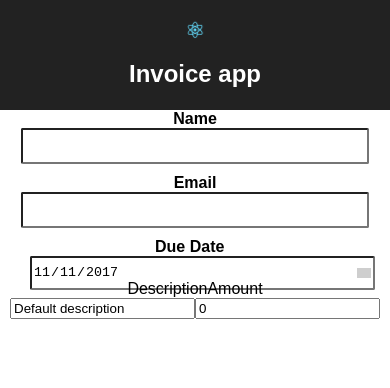
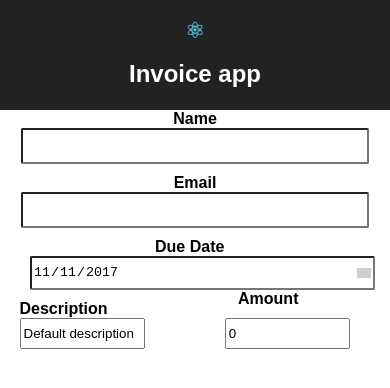
Before and after one commit to nirjashah/invoice-app, a React (Create React App) app: page / in a window 390 px wide. Shown: the top 388 px of the page. Built offline with nearby package versions, Linux system fonts and the light colour scheme.

Commit message:
comments and CSS responsive changes

```diff
--- a/src/components/CustomerInfoComponent.js
+++ b/src/components/CustomerInfoComponent.js
@@ -3,6 +3,7 @@ import '../style/CustomerInfoComponent.css';
 
 /**
  * CustomerInfoComponent renders Customer details like name and email
+ * ParentComponent: InvoiceContainer
  */
 class CustomerInfoComponent extends Component {
 
--- a/src/components/DateComponent.js
+++ b/src/components/DateComponent.js
@@ -3,6 +3,7 @@ import '../style/DateComponent.css';
 
 /**
  * DateComponent renders due date
+ * ParentComponent: InvoiceContainer
  */
 class DateComponent extends Component {
 
--- a/src/components/LineItemComponent.js
+++ b/src/components/LineItemComponent.js
@@ -1,7 +1,9 @@
 import React, {Component} from 'react';
+import '../style/LineItemComponent.css';
 
 /**
  * LineItemComponent renders single line item
+ * ParentComponent: LineItemsComponent
  */
 class LineItemComponent extends Component {
 
@@ -34,7 +36,7 @@ class LineItemComponent extends Component {
     render() {
         return (
                 <div className='line-items-input'>
-                    <input className='line-description'
+                    <input className='line-description-input'
                         id={this.props.id}
                         type="text"
                         defaultValue={this.props.lineDescription}
--- a/src/components/LineItemsComponent.js
+++ b/src/components/LineItemsComponent.js
@@ -1,8 +1,10 @@
 import React, {Component} from 'react';
 import LineItemComponent from './LineItemComponent.js';
+import '../style/LineItemsComponent.css';
 
 /**
  * LineItemsComponent renders line items
+ * ParentComponent: InvoiceContainer
  */
 class LineItemsComponent extends Component {
 
@@ -59,7 +61,7 @@ class LineItemsComponent extends Component {
     render() {
         return (
             <div>
-                <div className='line-items-container'>
+                <div className='line-items-label-container'>
                     <label className='description-label'>{`Description`}</label>
                     <label className='amount-label'>{`Amount`}</label>
                 </div>
--- a/src/style/CustomerInfoComponent.css
+++ b/src/style/CustomerInfoComponent.css
@@ -1,6 +1,6 @@
 .customer-name-input {
     width: 400px;
-    height: 30px;
+    height: 25px;
     margin-left: 50px;
     margin-bottom: 10px;
     border-radius: 2px;
@@ -11,7 +11,7 @@
 
 .customer-email-input {
     width: 400px;
-    height: 30px;
+    height: 25px;
     margin-left: 50px;
     margin-bottom: 10px;
     border-radius: 2px;
@@ -27,7 +27,7 @@
     margin-bottom: 10px;
 }
 
-@media screen and (max-width:420px){
+@media screen and (max-width:430px){
 
     .customer-name-input {
         width: 340px;
--- a/src/style/DateComponent.css
+++ b/src/style/DateComponent.css
@@ -24,7 +24,7 @@
 
 @media screen and (max-width:420px){
     .invoice-date-label{
-          padding-left: 60px;
+        padding-left: 60px;
     }
     .date-information {
         width: 200px;
--- /dev/null
+++ b/src/style/LineItemComponent.css
@@ -0,0 +1,24 @@
+.line-description-input{
+    width: 400px;
+    height: 25px;
+    margin-top: 10px;
+    float:left;
+    margin-left: -88px;
+}
+
+.line-amount-input{
+    width: 200px;
+    height: 25px;
+    margin-top: 10px;
+    margin-left: -110px;
+}
+
+@media screen and (max-width:430px){
+  .line-description-input{
+      width: 30%;
+  }
+  .line-amount-input{
+      width: 30%;
+      margin-left: 40px;
+  }
+}
--- /dev/null
+++ b/src/style/LineItemsComponent.css
@@ -0,0 +1,36 @@
+.customer-name-input {
+
+}
+
+.customer-email-input {
+
+}
+
+.line-items-label-container{
+  margin-top: 10px;
+}
+
+.description-label {
+    font-weight: bold;
+    float:left;
+    margin-left: 30%;
+    padding-top: 10px;
+}
+
+.amount-label {
+    font-weight: bold;
+    margin-left: 10%;
+    padding-top: 30px;
+}
+
+@media screen and (max-width:420px){
+  .description-label {
+      margin-left: 5%;
+  }
+}
+
+@media screen and (max-width:860px){
+    .description-label {
+        margin-left: 5%;
+    }
+  }
```
Also changed, not shown: src/components/Hello.jsx (deleted, +0 -71 lines).
